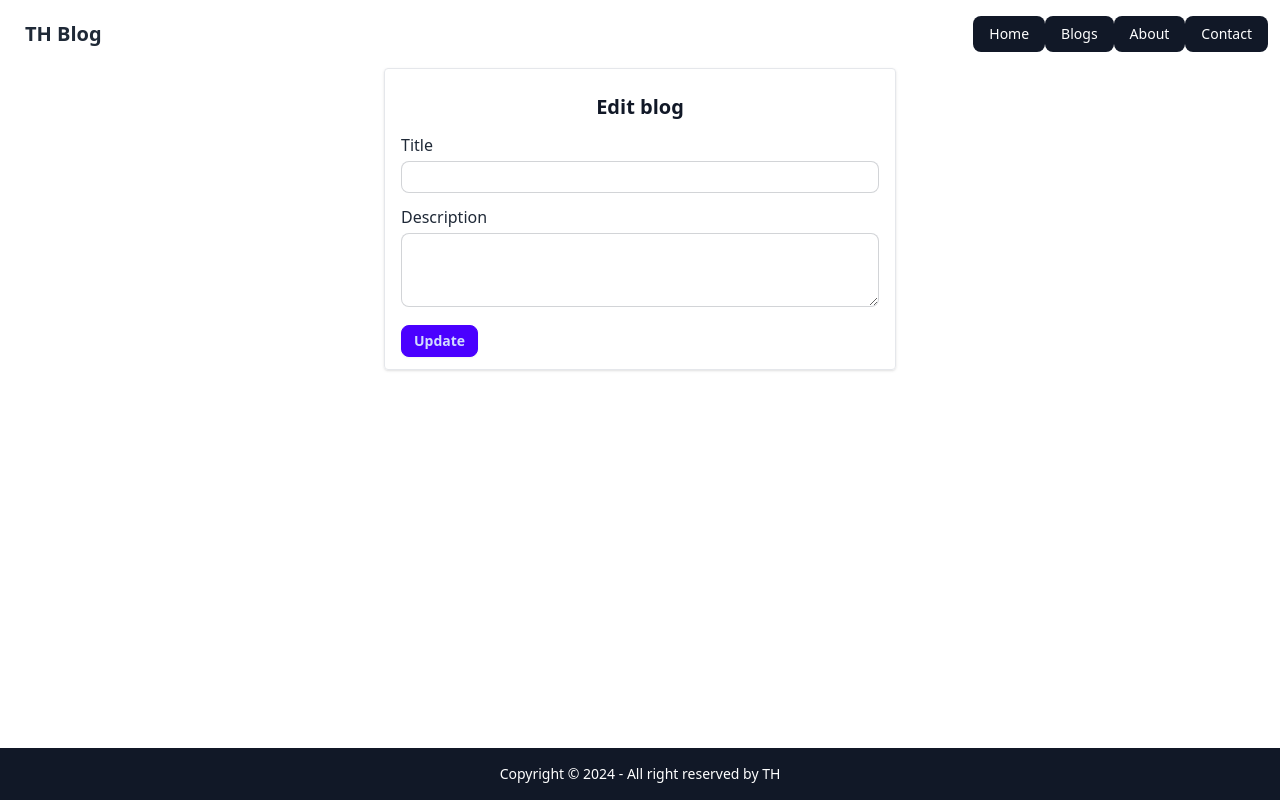
After one commit to thethmuu/CIY-Code-Champ, a PHP site: template views/blog-edit.view.php in a window 1280 px wide. The commit adds this page. Run offline with PHP 8.4, Linux system fonts and the light colour scheme; the template is opened without the code that fills it, so the values that code supplies are empty; some libraries are stand-ins or nearby versions.

Commit message:
blog update function

```diff
--- a/controllers/blog.php
+++ b/controllers/blog.php
@@ -4,4 +4,8 @@ $db = new Database($config['database']);
 
 $blog = $db->query('select * from blogs where id = :id', ['id' => $_GET['id']])->fetch();
 
+if (!$blog) {
+    abort();
+}
+
 require('views/blog.view.php');
--- /dev/null
+++ b/views/blog-edit.view.php
@@ -0,0 +1,31 @@
+<?php require('partials/head.php') ?>
+<?php require('partials/navbar.php') ?>
+
+<!-- main -->
+<main class="flex-grow">
+    <div class="container mx-auto">
+
+
+        <form method="post" class="max-w-lg mx-auto px-4 py-3 border shadow rounded space-y-3">
+            <input type="hidden" name="_method" value="PATCH">
+            <input type="hidden" name="id" value=<?= $blog['id'] ?>>
+            <h2 class="text-center text-xl font-semibold text-gray-900">Edit blog</h2>
+
+            <div class="">
+                <label for="name"> Title</label>
+                <input required class="input input-bordered input-sm w-full mt-1" value="<?= $blog['title'] ?>" type="text" id="name" name="title">
+            </div>
+
+            <div class="">
+                <label for="body">Description</label>
+                <textarea required class="textarea textarea-bordered textarea-sm w-full mt-1" name="body" id="body">
+                    <?= $blog['body'] ?>
+                </textarea>
+            </div>
+
+            <button class="btn btn-sm btn-primary" type="submit">Update</button>
+        </form>
+    </div>
+</main>
+
+<?php require('partials/footer.php') ?>
```
Also changed, not shown: controllers/blog-edit.php (added, +25 -0 lines), router.php (+12 -6 lines), views/403.view.php (added, +11 -0 lines).
